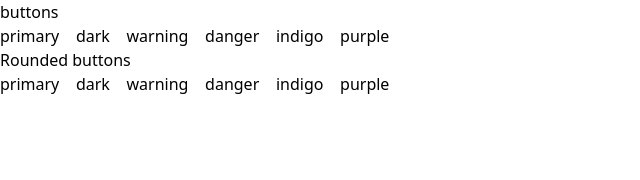
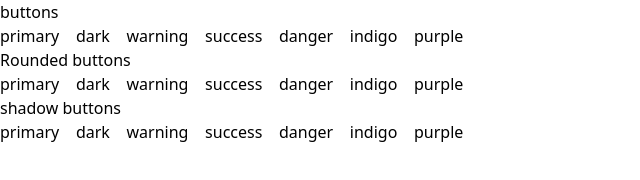
Before and after one commit to rihem-bensaad/Tailwind-CSS-Button, a website built with Vite: page src/buttons.html in a window 1280 px wide. Shown: the whole page, without its empty margins (0-640 px from the left). Built offline with nearby package versions, Linux system fonts and the light colour scheme.

Commit message:
shadow Buttons

```diff
--- a/src/buttons.html
+++ b/src/buttons.html
@@ -17,6 +17,8 @@
             &nbsp;&nbsp;
             <button class="btn btn-warning"> warning</button>
             &nbsp;&nbsp;
+            <button class="btn btn-success"> success</button>
+            &nbsp;&nbsp;
             <button class="btn btn-danger"> danger</button>
             &nbsp;&nbsp;
             <button class="btn btn-indigo"> indigo</button>
@@ -34,6 +36,8 @@
             &nbsp;&nbsp;
             <button class="btn btn-warning rounded"> warning</button>
             &nbsp;&nbsp;
+            <button class="btn btn-success rounded"> success</button>
+            &nbsp;&nbsp;
             <button class="btn btn-danger rounded"> danger</button>
             &nbsp;&nbsp;
             <button class="btn btn-indigo rounded"> indigo</button>
@@ -41,6 +45,24 @@
             <button class="btn btn-purple rounded"> purple</button>
         </div>
 
+         <!-- shadow buttons -->
+
+        <div class="border-b pb-5 mt-5">
+            <h2 class="capitalize text-base mb-4"> shadow buttons</h2>
+            <button class="btn btn-primary rounded primary-shadow"> primary</button>
+            &nbsp;&nbsp;
+            <button class="btn btn-dark rounded dark-shadow"> dark</button>
+            &nbsp;&nbsp;
+            <button class="btn btn-warning rounded warning-shadow"> warning</button>
+            &nbsp;&nbsp;
+            <button class="btn btn-success rounded success-shadow"> success</button>
+            &nbsp;&nbsp;
+            <button class="btn btn-danger rounded danger-shadow"> danger</button>
+            &nbsp;&nbsp;
+            <button class="btn btn-indigo rounded indigo-shadow"> indigo</button>
+            &nbsp;&nbsp;
+            <button class="btn btn-purple rounded purple-shadow"> purple</button>
+        </div>
 
     </div>
 </body>
--- a/src/main.css
+++ b/src/main.css
@@ -29,4 +29,30 @@
         @apply bg-purple-500;
     }
 
+    /* Shadow buttons */
+    .primary-shadow {
+        @apply shadow-lg shadow-blue-500/40;
+    }
+    .dark-shadow {
+    @apply shadow-lg shadow-black/40;
+    }
+    .warning-shadow {
+        @apply shadow-lg shadow-orange-400/40
+    }
+    .success-shadow {
+    @apply shadow-lg shadow-green-500/40
+    }
+    .danger-shadow{
+
+        @apply shadow-lg shadow-red-500/40
+    }
+.purple-shadow {
+
+    @apply shadow-lg shadow-purple-500/40
 }
+.indigo-shadow {
+    @apply shadow-lg shadow-blue-500/40
+}
+
+
+}
```
